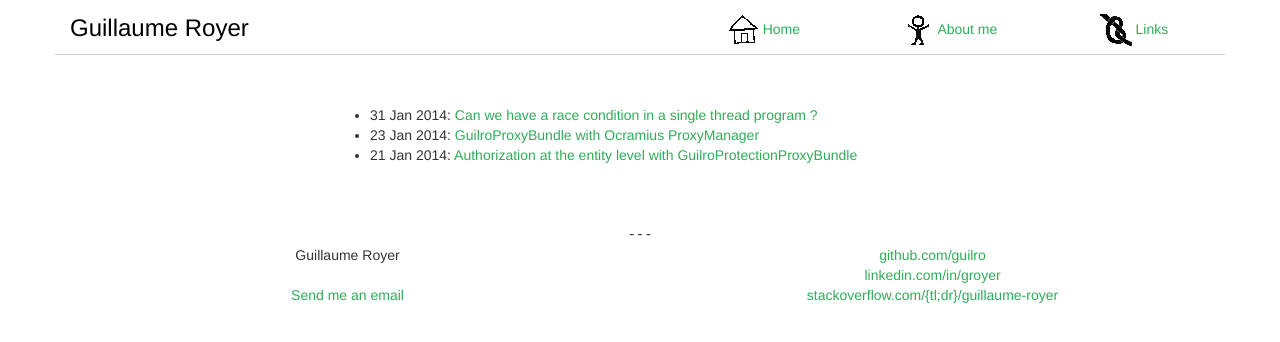
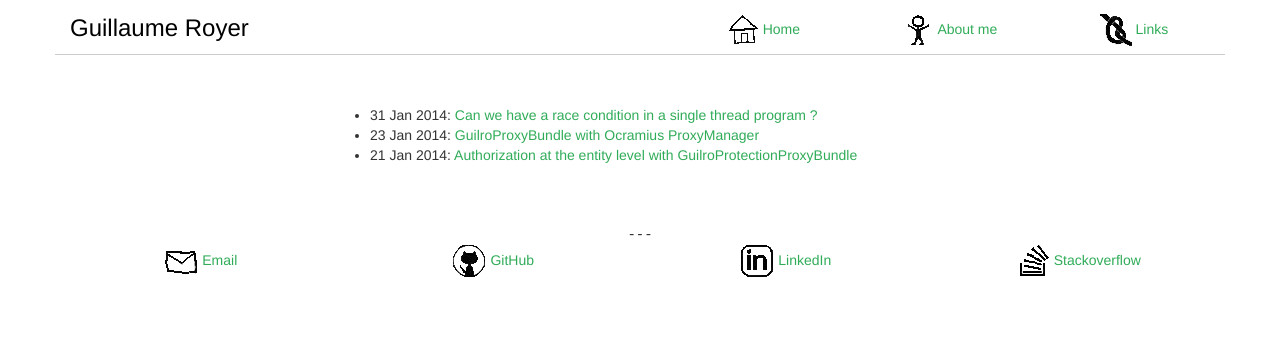
Before and after one commit to jillro/guilro.github.io, a Jekyll site: the page built from index.html, in a window 1280 px wide. Shown: the top 342 px of the page. Built offline with Jekyll 4.4.1, drawn with Linux system fonts in a browser that asks for light colours; Markdown is read by kramdown in place of the engine named in the settings.

Commit message:
ajout 4 logos
ajout 4 logos
modif layout bas de page (4 colonnes de 3)
modif main.css ajout d’une marge droite de 5 pixels aux images

```diff
--- a/_layouts/default.html
+++ b/_layouts/default.html
@@ -23,13 +23,13 @@
                 <div class="col-md-6" id="navigation">
 		    <ul class="nav nav-pills nav-justified">
                         <li>
-                        <a href="/"><img src="/images/home.png"> Home</a>
+                        <a href="/"><img src="/images/home.png" alt="Home"> Home</a>
                         </li>
                         <li>
-                        <a href="/aboutme.html"><img src="/images/aboutme.png"> About me</a>
+                        <a href="/aboutme.html"><img src="/images/aboutme.png" alt="About me"> About me</a>
                         </li>
                         <li>
-                        <a href="/links.html"><img src="/images/links.png"> Links</a>
+                        <a href="/links.html"><img src="/images/links.png" alt="Links"> Links</a>
                         </li>
                     </ul>
                 </div>
@@ -42,21 +42,35 @@
             </div>
 
             <div class="row" id="footer">
-                <div class="col-md-6 contact">
+                <div class="col-md-3 contact">
                     <p>
-                        Guillaume Royer<br /><br />
-                        <a href="mailto:perso@guilro.com">Send me an email</a>
+                        <a href="mailto:perso@guilro.com">
+                            <img src="/images/logomail.png" alt="Email">Email
+                        </a>
                     </p>
                 </div>
-                <div class="col-md-6 contact">
+                <div class="col-md-3 contact">
                     <p>
-                        <a href="https://github.com/guilro">github.com/guilro</a><br />
-                        <a href="http://www.linkedin.com/in/groyer">linkedin.com/in/groyer</a><br />
-                        <a href="http://stackoverflow.com/users/3046804/guillaume-royer">stackoverflow.com/{tl;dr}/guillaume-royer</a><br />
+                        <a href="https://github.com/guilro">
+                            <img src="/images/logogithub2.png" alt="Github">GitHub
+                        </a>
+                    </p>
+                </div>
+                <div class="col-md-3 contact">
+                    <p>
+                        <a href="http://www.linkedin.com/in/groyer">
+                            <img src="/images/logolinkedin2.png" alt="LinkedIn">LinkedIn
+                        </a>
+                    </p>
+                </div>
+                <div class="col-md-3 contact">
+                    <p>
+                        <a href="http://stackoverflow.com/users/3046804/guillaume-royer">
+                            <img src="/images/logostackoverflow.png" alt="Stackoverflow">Stackoverflow
+                        </a>
                     </p>
                 </div>
             </div>
-
         </div>
 	<script>
             (function(i,s,o,g,r,a,m){i['GoogleAnalyticsObject']=r;i[r]=i[r]||function(){
--- a/css/main.css
+++ b/css/main.css
@@ -62,6 +62,10 @@
     text-align:center;
 }
 
+.contact img {
+    margin-right: 5px;
+}
+
 pre code {
     color: white;
     background-color: black;
```
Also changed, not shown: images/logogithub2.png (added), images/logolinkedin2.png (added), images/logomail.png (added), images/logostackoverflow.png (added).
